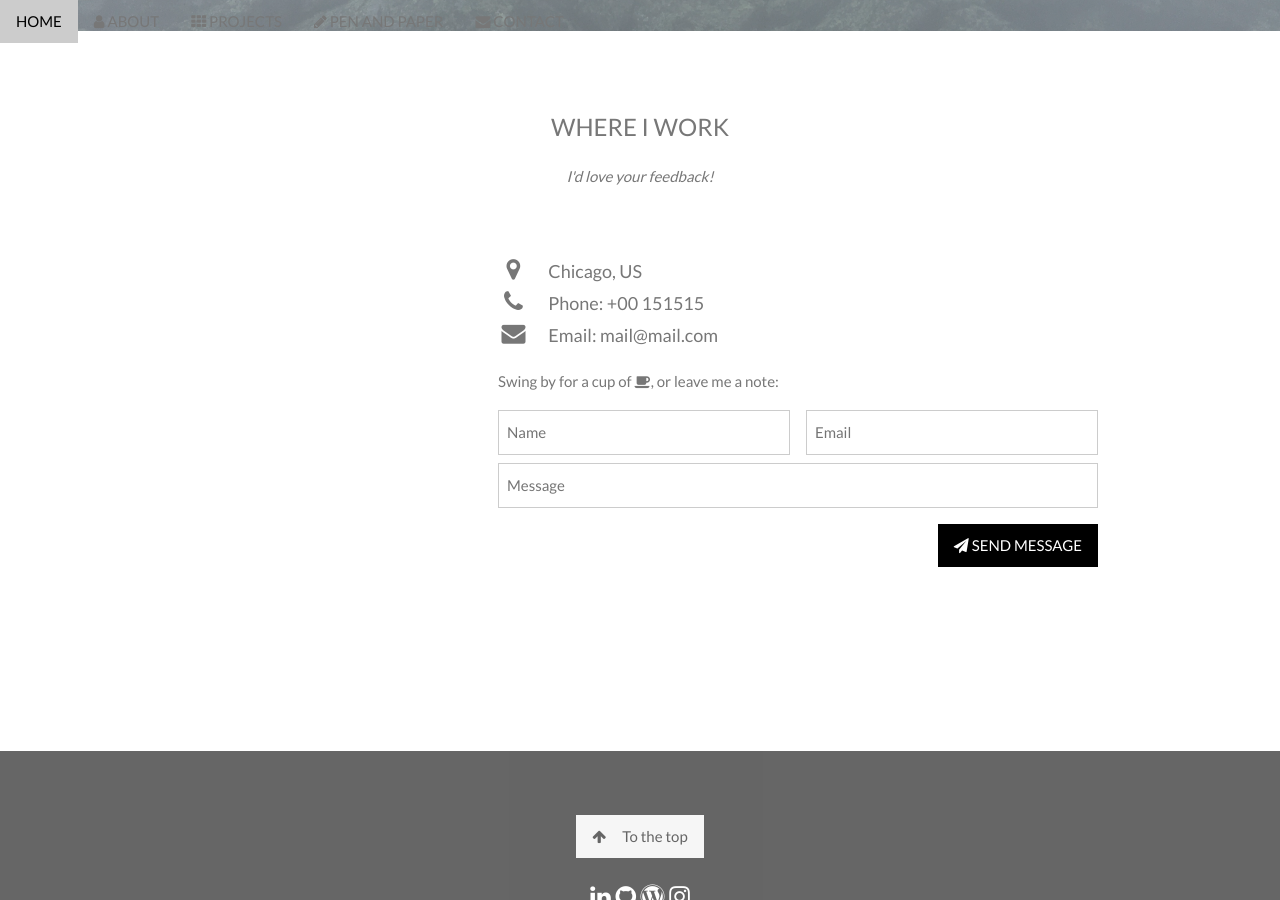
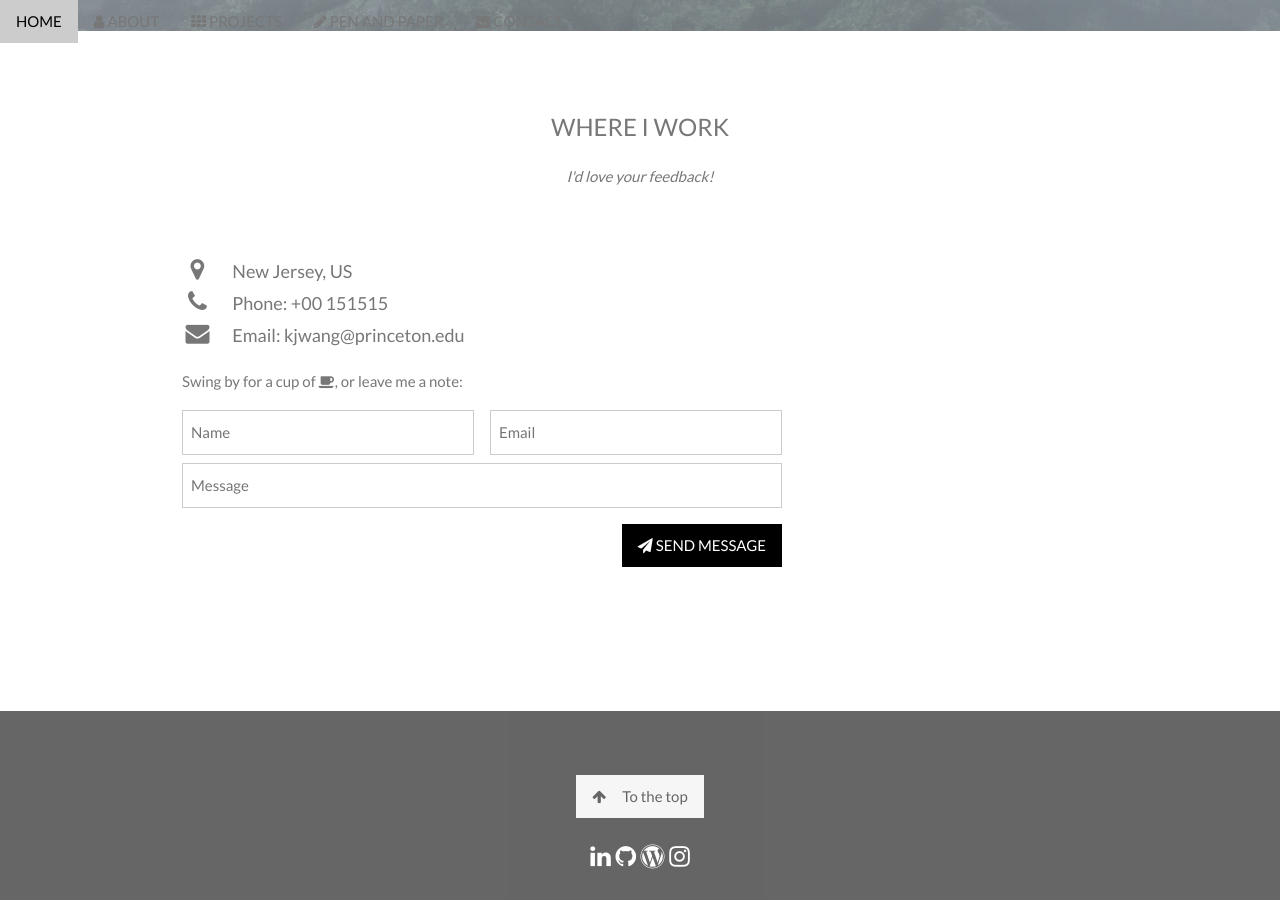
Before and after one commit to wangk5/wangk5.github.io, a Jekyll site: the page index.html, which Jekyll copies as it is, in a window 1280 px wide and 900 px high, scrolled down 4190 px. Built offline with Jekyll 4.4.1, drawn with Linux system fonts in a browser that asks for light colours.

Commit message:
Update index.html

```diff
--- a/index.html
+++ b/index.html
@@ -203,6 +203,9 @@
       </a>
     </div>
 
+  </div>
+
+  <div class="w3-row-padding w3-center">
     <div class="w3-col m3">
       <a href="https://www.sciencedirect.com/science/article/pii/S092325081830010X?via%3Dihub" target="_blank">
 	      <img src="/images/Microbiology.jpg" style="width:100%" onclick="onClick(this)" class="w3-hover-opacity" alt="Journal of Microbiology">
@@ -214,7 +217,6 @@
 	      <img src="/images/Pasatiempo.jpg" style="width:100%" onclick="onClick(this)" class="w3-hover-opacity" alt="Santa Fe New Mexican: Pasatiempo">
       </a>
     </div>
-
   </div>
 </div>
 
@@ -231,15 +233,11 @@
   <p class="w3-center"><em>I'd love your feedback!</em></p>
 
   <div class="w3-row w3-padding-32 w3-section">
-    <div class="w3-col m4 w3-container">
-      <!-- Add Google Maps -->
-      <div id="googleMap" class="w3-round-large w3-greyscale" style="width:100%;height:400px;"></div>
-    </div>
     <div class="w3-col m8 w3-panel">
       <div class="w3-large w3-margin-bottom">
-        <i class="fa fa-map-marker fa-fw w3-hover-text-black w3-xlarge w3-margin-right"></i> Chicago, US<br>
+        <i class="fa fa-map-marker fa-fw w3-hover-text-black w3-xlarge w3-margin-right"></i> New Jersey, US<br>
         <i class="fa fa-phone fa-fw w3-hover-text-black w3-xlarge w3-margin-right"></i> Phone: +00 151515<br>
-        <i class="fa fa-envelope fa-fw w3-hover-text-black w3-xlarge w3-margin-right"></i> Email: mail@mail.com<br>
+        <i class="fa fa-envelope fa-fw w3-hover-text-black w3-xlarge w3-margin-right"></i> Email: kjwang@princeton.edu<br>
       </div>
       <p>Swing by for a cup of <i class="fa fa-coffee"></i>, or leave me a note:</p>
       <form action="/action_page.php" target="_blank">
```
